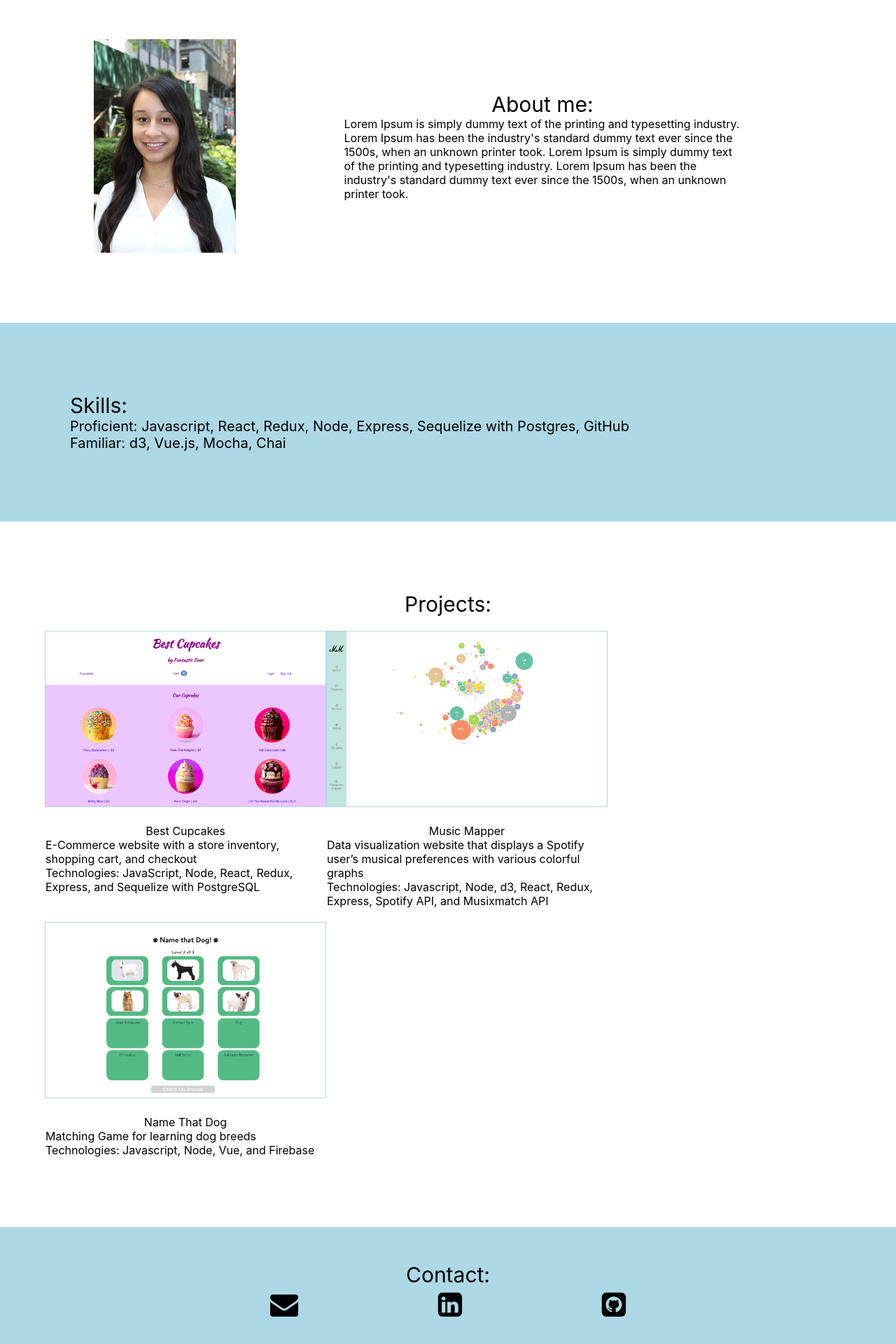
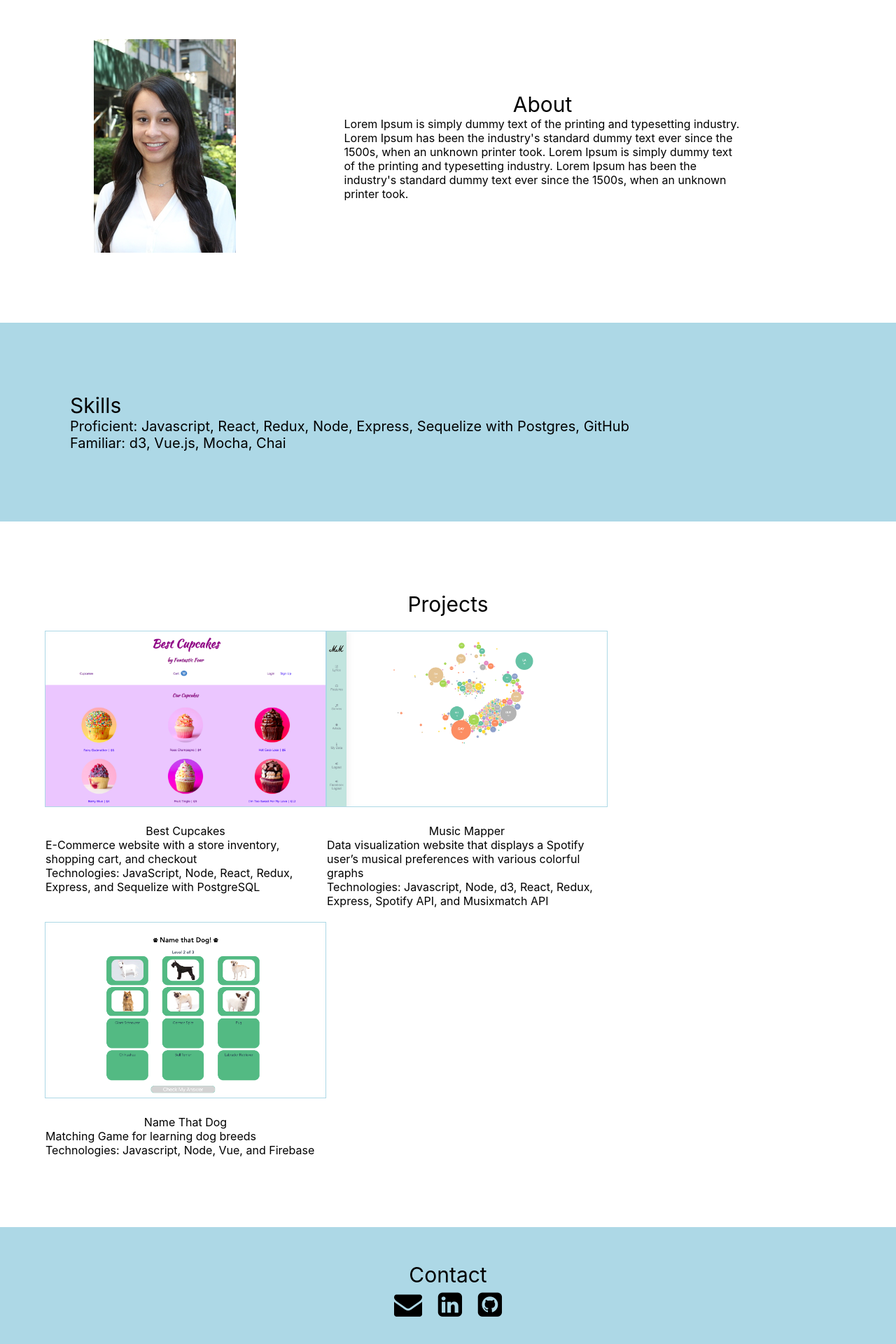
Before and after one commit to nataliegarate/personal-website, a React (Create React App) app: page / in a window 1280 px wide. Shown: the part 176-2096 px from the top of the page at 70% size. Built offline with nearby package versions, Linux system fonts and the light colour scheme.

Commit message:
removed semicolons from titles

```diff
--- a/src/About.js
+++ b/src/About.js
@@ -9,7 +9,7 @@ function App() {
       </div>
       <div className='about-item-container-paragraph'>
         <div id='about-paragraph-header'>
-          About me:
+          About
         </div>
         <div id='about-paragraph'>
           Lorem Ipsum is simply dummy text of the printing and typesetting industry. Lorem Ipsum has been the industry's standard dummy text ever since the 1500s, when an unknown printer took. Lorem Ipsum is simply dummy text of the printing and typesetting industry. Lorem Ipsum has been the industry's standard dummy text ever since the 1500s, when an unknown printer took.
--- a/src/App.css
+++ b/src/App.css
@@ -142,6 +142,6 @@
   display: flex;
   flex-direction: row;
   justify-content: space-around;
-  width: 60%;
+  width: 15%;
   font-size: 40px;
 }
--- a/src/Footer.js
+++ b/src/Footer.js
@@ -4,7 +4,7 @@ function Footer() {
   return (
     <div className='footer-container'>
       <div className='footer-title'>
-        Contact:
+        Contact
         <br/>
       </div>
       <div className='footer-contact-container'>
--- a/src/Projects.js
+++ b/src/Projects.js
@@ -4,7 +4,7 @@ function Projects() {
   return (
     <div className='projects-page'>
       <div className='projects-title'>
-        Projects:
+        Projects
       </div>
       <div className='all-project-items-container'>
         <div className='project-item'>
--- a/src/Skills.js
+++ b/src/Skills.js
@@ -4,7 +4,7 @@ function Skills() {
   return (
     <div className='skills-page'>
       <div className='skills-title'>
-        Skills:
+        Skills
       </div>
       <div className='skills-item'>
         Proficient: Javascript, React, Redux, Node, Express, Sequelize with Postgres, GitHub
```
